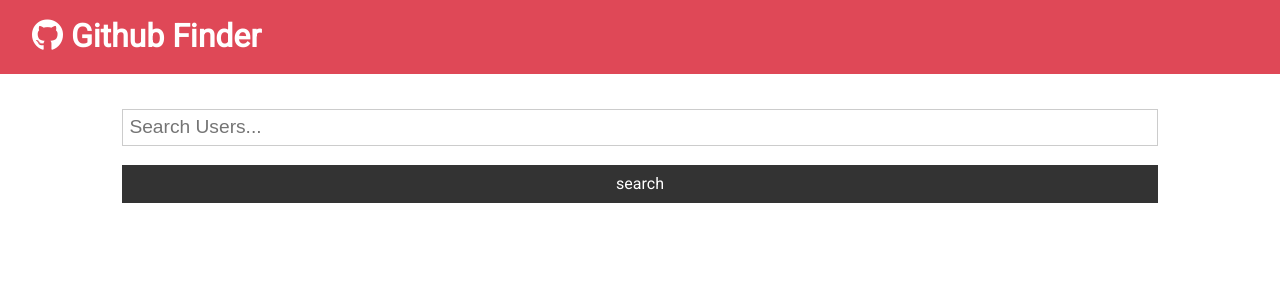
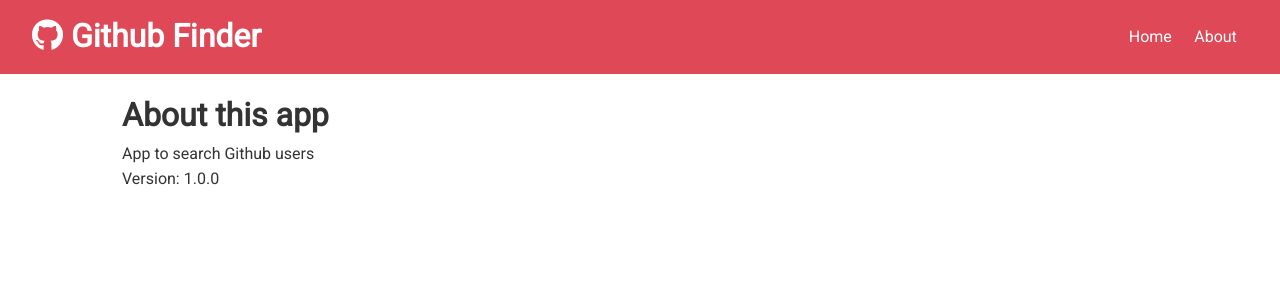
Before and after one commit to judithTamino/github-finder, a React (Create React App) app: page /about in a window 1280 px wide. Shown: the top 300 px of the page. Built offline with nearby package versions, Linux system fonts and the light colour scheme.

Commit message:
adding react router to the app

```diff
--- a/package.json
+++ b/package.json
@@ -9,6 +9,7 @@
     "axios": "^0.21.1",
     "react": "^17.0.1",
     "react-dom": "^17.0.1",
+    "react-router-dom": "^5.2.0",
     "react-scripts": "4.0.1",
     "web-vitals": "^0.2.4"
   },
--- a/src/App.js
+++ b/src/App.js
@@ -1,8 +1,17 @@
-import React, { Component } from 'react';
-import Navbar from './components/layout/Navbar';
-import{ Alert } from './components/layout/Alert';
+import React, { Component, Fragment } from 'react';
+import { BrowserRouter as Router, Switch, Route } from 'react-router-dom';
+
+// USERS COMPONENTS
 import Users from './components/users/Users';
 import Search from './components/users/Search';
+
+// LAYOUTS COMPONENTS
+import Navbar from './components/layout/Navbar';
+import { Alert } from './components/layout/Alert';
+
+// PAGES COMPONENTS
+import { About } from './components/pages/About';
+
 import axios from 'axios';
 import './App.css';
 
@@ -32,21 +41,27 @@
 
   // => SET ALERT
   setAlert = (msg, type) => {
-    this.setState({ alert: {msg, type} });
+    this.setState({ alert: { msg, type } });
 
     setTimeout(() => {
-      this.setState({ alert: null })
+      this.setState({ alert: null });
     }, 5000);
-  }
+  };
 
   render() {
     const { users, loading } = this.state;
 
     return (
+      <Router>
         <div className='App'>
           <Navbar />
           <div className='container'>
             <Alert alert={this.state.alert} />
+            <Switch>
+              <Route
+                exact path='/'
+                render={(props) => (
+                  <Fragment>
                     <Search
                       searchUsers={this.searchUsers}
                       clearUsers={this.clearUsers}
@@ -54,8 +69,14 @@
                       setAlert={this.setAlert}
                     />
                     <Users loading={loading} users={users} />
+                  </Fragment>
+                )}
+              />
+              <Route exact path='/about' component={About} />
+            </Switch>
           </div>
         </div>
+      </Router>
     );
   }
 }
--- a/src/components/layout/Navbar.js
+++ b/src/components/layout/Navbar.js
@@ -1,5 +1,6 @@
 import React from 'react';
 import PropTypes from 'prop-types';
+import { Link } from 'react-router-dom';
 
 const Navbar = ({ icon, title }) => {
   return (
@@ -7,6 +8,14 @@
       <h1>
         <i className={icon}></i> {title}
       </h1>
+      <ul>
+        <li>
+          <Link to='/'>Home</Link>
+        </li>
+        <li>
+          <Link to='/about'>About</Link>
+        </li>
+      </ul>
     </div>
   );
 };
--- /dev/null
+++ b/src/components/pages/About.js
@@ -0,0 +1,11 @@
+import React, { Fragment } from 'react'
+
+export const About = () => {
+    return (
+        <Fragment>
+            <h1>About this app</h1>
+            <p>App to search Github users</p>
+            <p>Version: 1.0.0</p>
+        </Fragment>
+    )
+}
```
Also changed, not shown: 2 other files (tests, documents, lock files or other folders). Lines whose indentation alone changed are shown as unchanged.
